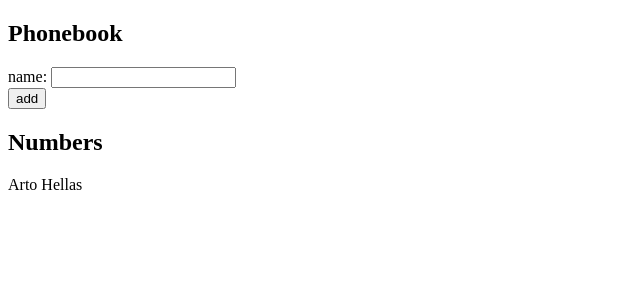
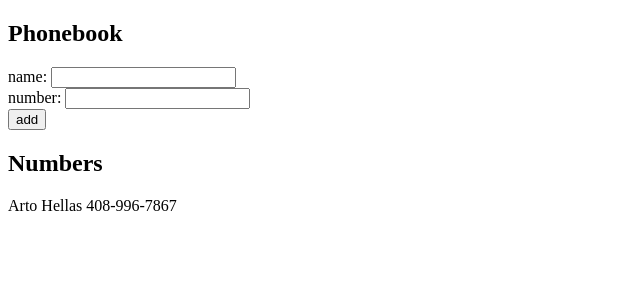
Before and after one commit to waffleonwaffle/FullStackOpen, a React (Create React App) app in the folder part2/phone-book/: page / in a window 1280 px wide. Shown: the top 300 px of the page, without its empty margins (0-640 px from the left). Built offline with nearby package versions, Linux system fonts and the light colour scheme.

Commit message:
Finished exercise 2.8

```diff
--- a/part2/phone-book/src/App.js
+++ b/part2/phone-book/src/App.js
@@ -1,37 +1,42 @@
 import { useState } from 'react'
 import uniqid from 'uniqid';
-const Person = ({person}) => {
+const Person = ({ person }) => {
   return (
     <div>
-      {person.name}
+      {person.name} {person.number}
     </div>
   )
 }
 const App = () => {
   const [persons, setPersons] = useState([
-    { name: 'Arto Hellas', id: uniqid()}
+    { name: 'Arto Hellas', number: '408-996-7867', id: uniqid(), }
   ])
   const [newName, setNewName] = useState('')
-
+  const [newNumber, setNewNumber] = useState('')
   const handleAddPerson = (event) => {
-
     event.preventDefault()
-    console.log(newName)
-    if(persons.some(person => person.name === newName)) {
+    if (persons.some(person => person.name === newName)) {
       alert(`${newName} is already added to the phonebook`)
       setNewName('')
+      setNewNumber('')
       return
     }
-    const newNameObject = {
+    const newPerson = {
       name: newName,
+      number: newNumber,
       id: uniqid()
     }
-    setPersons(persons.concat(newNameObject))
+    setPersons(persons.concat(newPerson))
     setNewName('')
-
+    setNewNumber('')
   }
   const handleNameChange = (event) => {
     setNewName(event.target.value)
+  }
+
+  const handleNumberChange = (event) => {
+    setNewNumber(event.target.value)
+
   }
   return (
     <div>
@@ -41,13 +46,16 @@
           name: <input value={newName} onChange={handleNameChange} />
         </div>
         <div>
+          number: <input value={newNumber} onChange={handleNumberChange} />
+        </div>
+        <div>
           <button type="submit" >add</button>
         </div>
       </form>
       <h2>Numbers</h2>
       <div>
         <div>
-          {persons.map(person => <Person key={person.id} person={person}/>)}
+          {persons.map(person => <Person key={person.id} person={person} />)}
         </div>
 
       </div>
```
